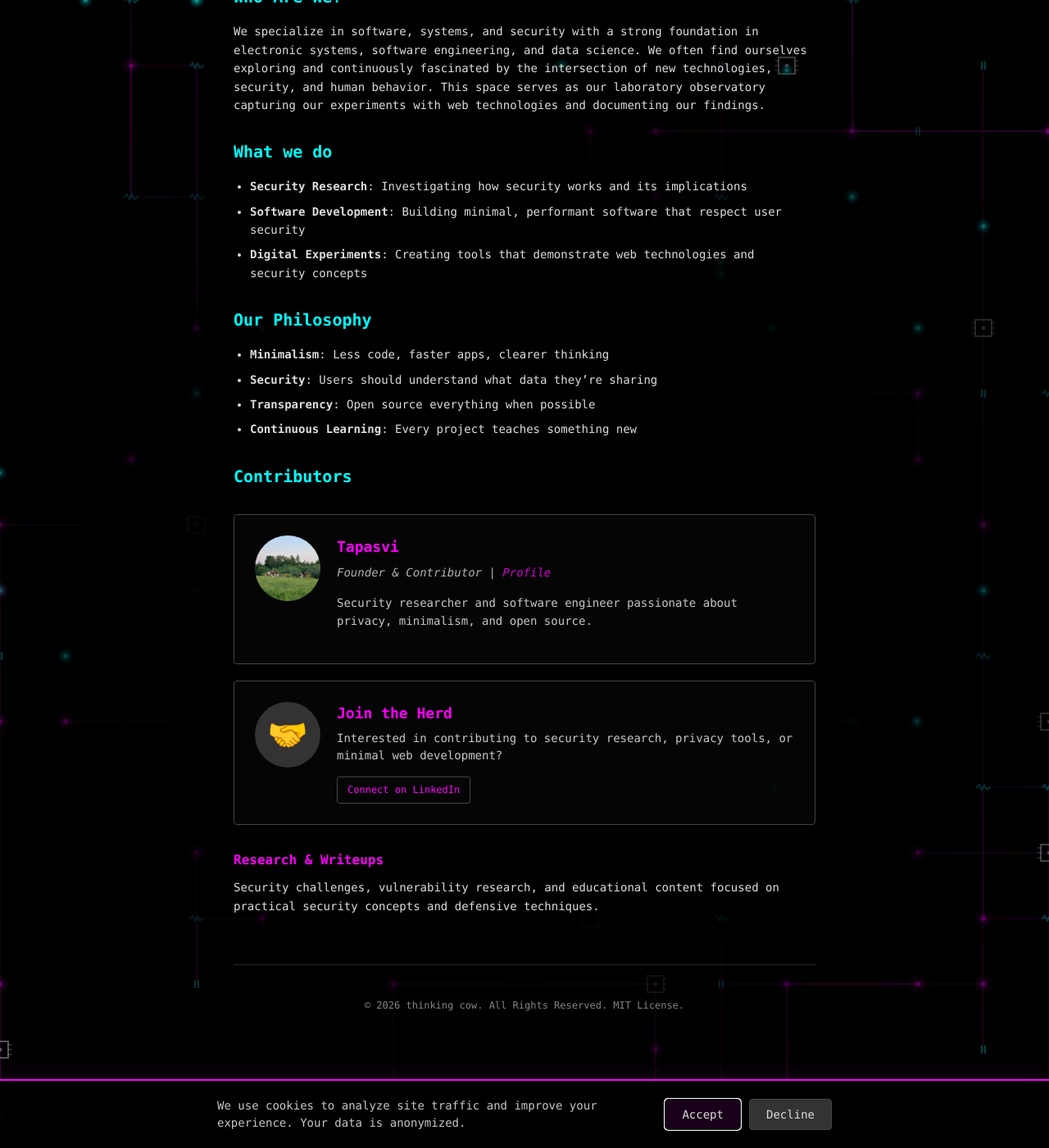
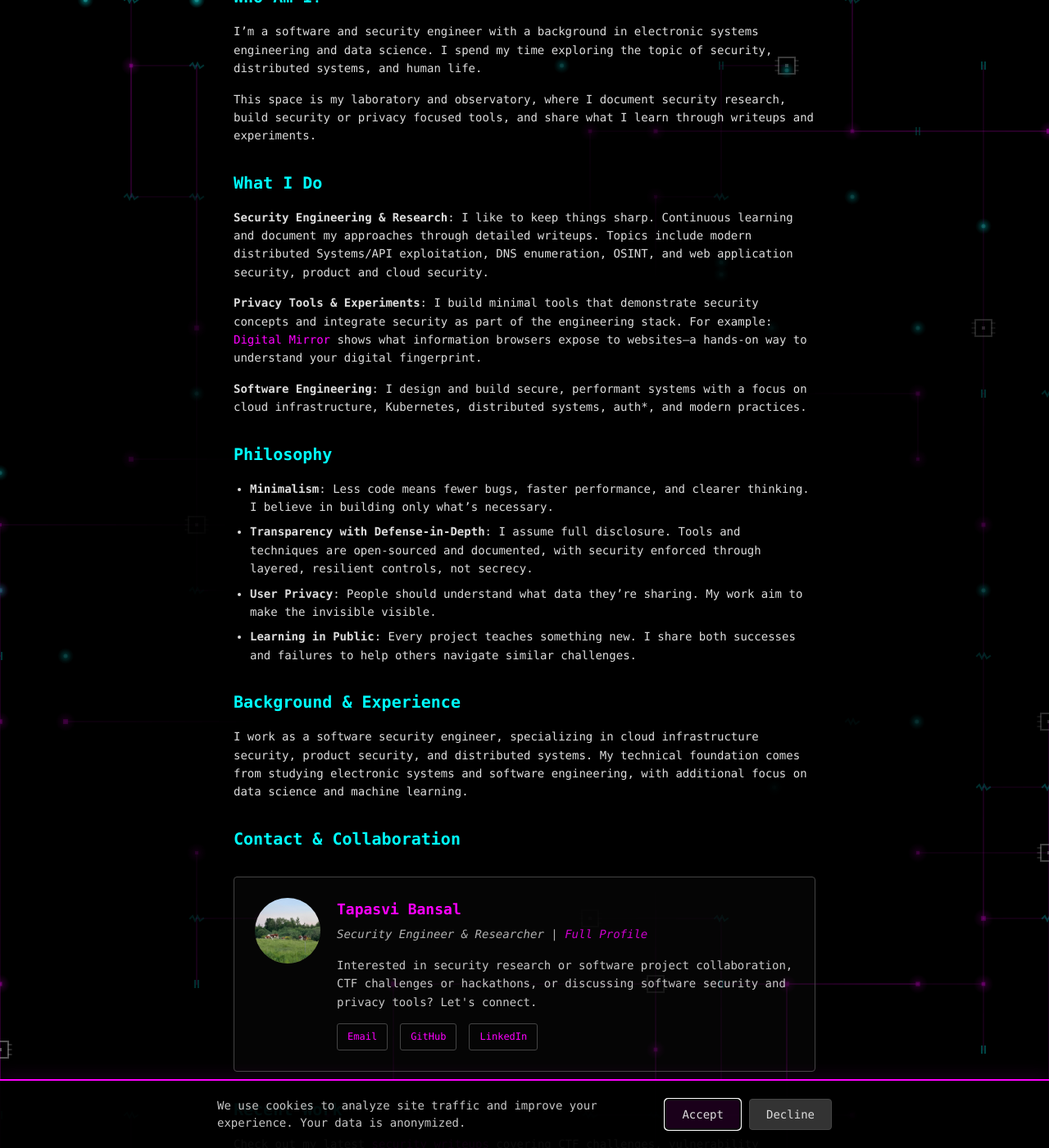
Before and after one commit to tpbansal/thinkingcow, a Jekyll site: the page built from docs/herd/index.md, in a window 1280 px wide and 1400 px high, scrolled down 966 px. Shown: the whole window at 82% size. Built offline with Jekyll 4.4.1, drawn with Linux system fonts in a browser that asks for light colours; some of the changed text lies outside the part shown.

Commit message:
clean up profile

```diff
--- a/docs/herd/index.md
+++ b/docs/herd/index.md
@@ -23,24 +23,32 @@ permalink: /about/
     </div>
 </div>
 
-## Who Are We?
+## Who Am I?
 
-We specialize in software, systems, and security with a strong foundation in electronic systems, software engineering, and data science. We often find ourselves exploring and continuously fascinated by the intersection of new technologies, security, and human behavior. This space serves as our laboratory observatory capturing our experiments with web technologies and documenting our findings.
+I'm a software and security engineer with a background in electronic systems engineering and data science. I spend my time exploring the topic of security, distributed systems, and human life.
 
-## What we do
+This space is my laboratory and observatory, where I document security research, build security or privacy focused tools, and share what I learn through writeups and experiments.
 
-- **Security Research**: Investigating how security works and its implications
-- **Software Development**: Building minimal, performant software that respect user security
-- **Digital Experiments**: Creating tools that demonstrate web technologies and security concepts
+## What I Do
 
-## Our Philosophy
+**Security Engineering & Research**: I like to keep things sharp. Continuous learning and document my approaches through detailed writeups. Topics include modern distributed Systems/API exploitation, DNS enumeration, OSINT, and web application security, product and cloud security.
 
-- **Minimalism**: Less code, faster apps, clearer thinking
-- **Security**: Users should understand what data they're sharing
-- **Transparency**: Open source everything when possible
-- **Continuous Learning**: Every project teaches something new
+**Privacy Tools & Experiments**: I build minimal tools that demonstrate security concepts and integrate security as part of the engineering stack. For example: [Digital Mirror](/saltlick/digital-mirror/) shows what information browsers expose to websites—a hands-on way to understand your digital fingerprint.
 
-## Contributors
+**Software Engineering**: I design and build secure, performant systems with a focus on cloud infrastructure, Kubernetes, distributed systems, auth*, and modern practices.
+
+## Philosophy
+
+- **Minimalism**: Less code means fewer bugs, faster performance, and clearer thinking. I believe in building only what's necessary.
+- **Transparency with Defense-in-Depth**: I assume full disclosure. Tools and techniques are open-sourced and documented, with security enforced through layered, resilient controls, not secrecy.
+- **User Privacy**: People should understand what data they're sharing. My work aim to make the invisible visible.
+- **Learning in Public**: Every project teaches something new. I share both successes and failures to help others navigate similar challenges.
+
+## Background & Experience
+
+I work as a software security engineer, specializing in cloud infrastructure security, product security, and distributed systems. My technical foundation comes from studying electronic systems and software engineering, with additional focus on data science and machine learning.
+
+## Contact & Collaboration
 
 <div class="contributors-section">
     <div class="contributor-card primary-contributor">
@@ -48,26 +56,21 @@ We specialize in software, systems, and security with a strong foundation in ele
             <img id="rotating-cow-small" src="/docs/images/cow1.jpg" alt="Thinking Cow" />
         </div>
         <div class="contributor-info">
-            <h4>Tapasvi</h4>
-            <p class="contributor-role">Founder & Contributor | <a href="/herd/tapasvi/">Profile</a></p>
-            <p class="contributor-bio">Security researcher and software engineer passionate about privacy, minimalism, and open source.</p>
-        </div>
-    </div>
-
-    <div class="contribute-card">
-        <div class="contribute-icon">🤝</div>
-        <div class="contribute-info">
-            <h4>Join the Herd</h4>
-            <p>Interested in contributing to security research, privacy tools, or minimal web development?</p>
-            <div class="contribute-links">
-                <a href="{{ site.social.linkedin }}" target="_blank">Connect on LinkedIn</a>
+            <h4>Tapasvi Bansal</h4>
+            <p class="contributor-role">Security Engineer & Researcher | <a href="/herd/tapasvi/">Full Profile</a></p>
+            <p class="contributor-bio">Interested in security research or software project collaboration, CTF challenges or hackathons, or discussing software security and privacy tools? Let's connect.</p>
+            <div class="contributor-links">
+                <a href="mailto:{{ site.author.email }}">Email</a>
+                <a href="{{ site.social.github }}" target="_blank">GitHub</a>
+                <a href="{{ site.social.linkedin }}" target="_blank">LinkedIn</a>
             </div>
         </div>
     </div>
 </div>
 
-### Research & Writeups
-Security challenges, vulnerability research, and educational content focused on practical security concepts and defensive techniques.
+## Recent Work
+
+Check out my latest [security writeups](/posts/) covering CTF challenges, vulnerability research, and hands-on security techniques. I also build [experimental tools](/experiments/) that demonstrate web security concepts and privacy implications.
 
 <style>
 .cow-image-container {
```
Also changed, not shown: docs/herd/profile_1.md (+1 -1 lines).
